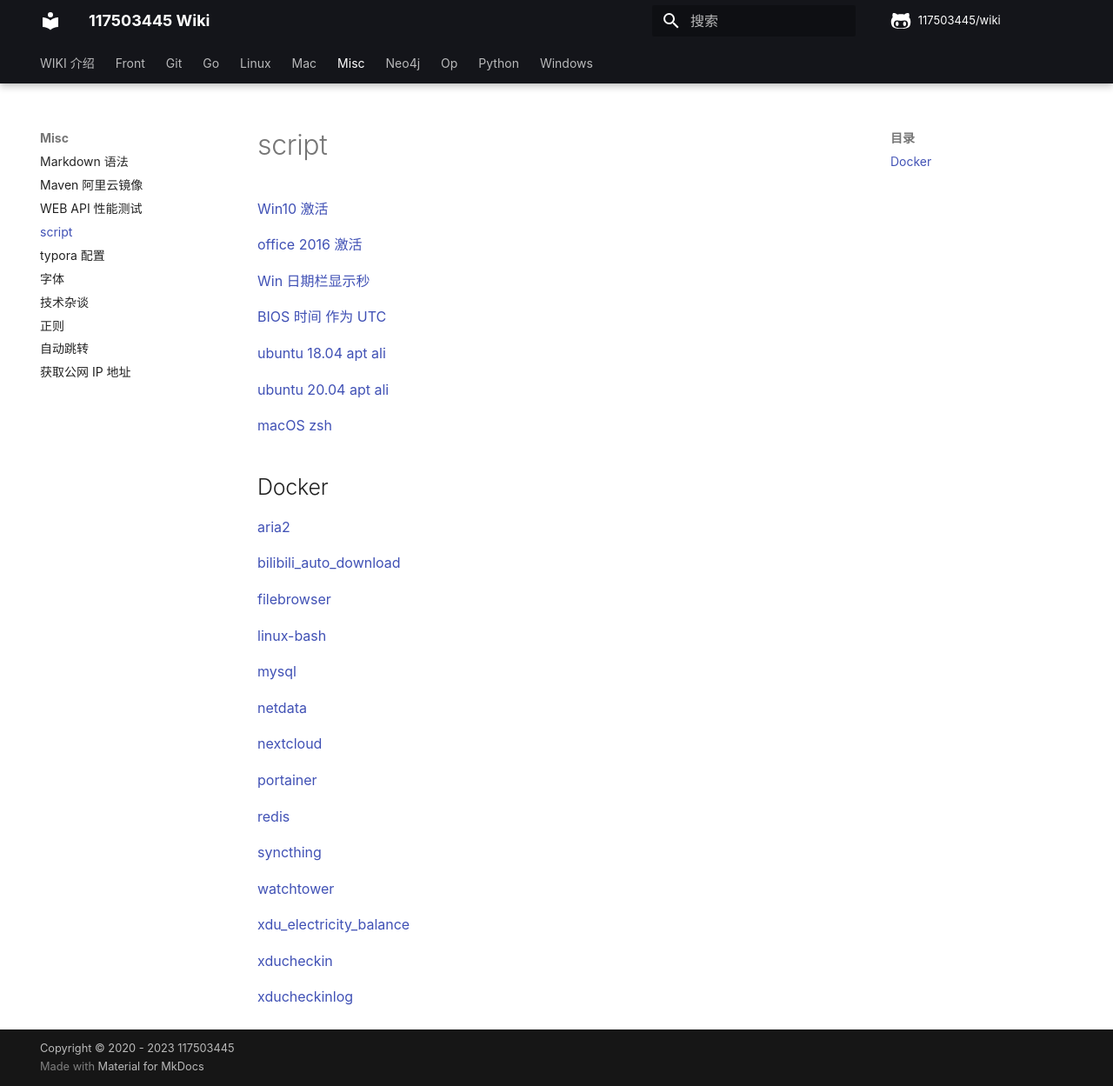
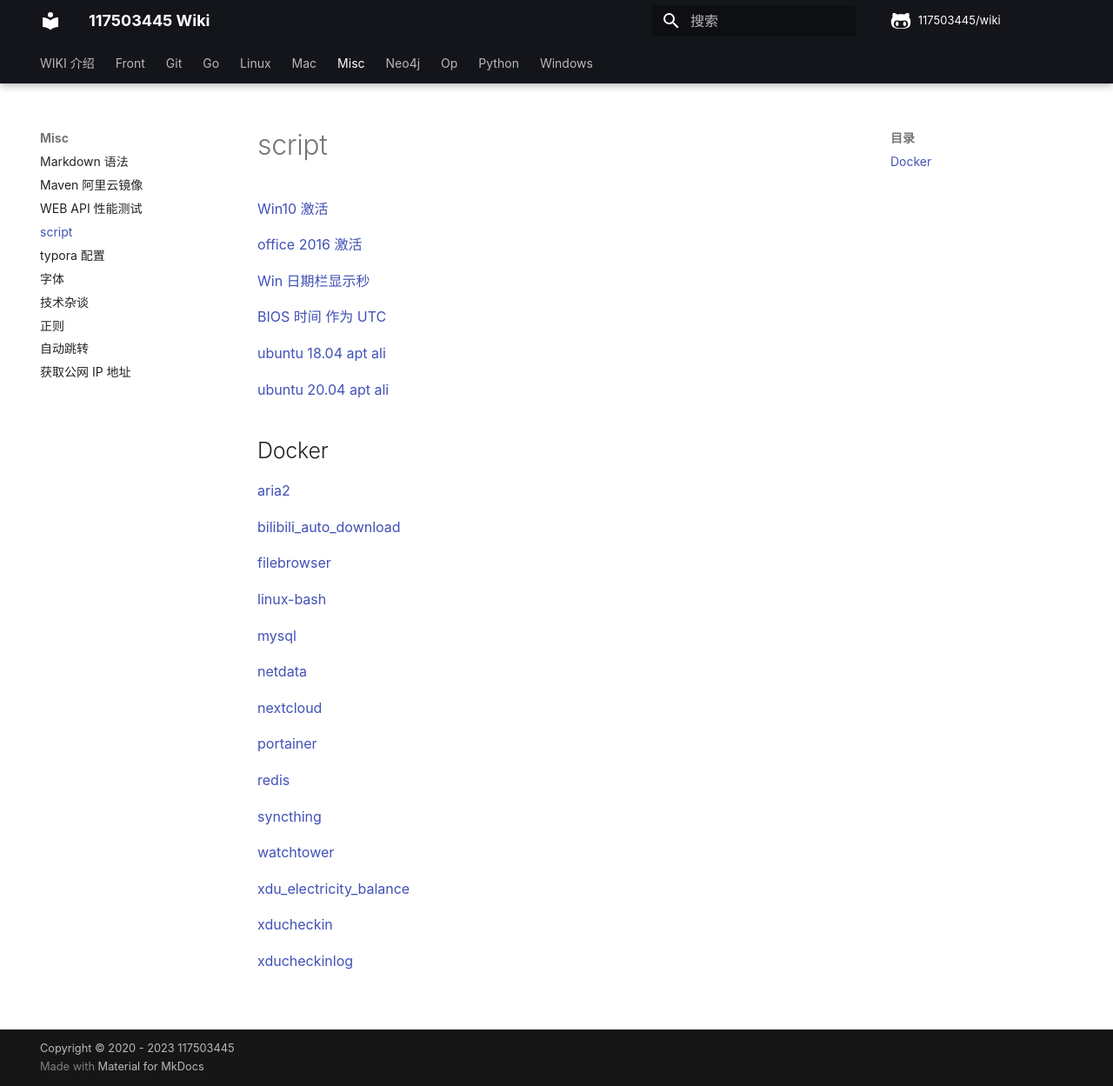
Before and after one commit to 117503445/wiki, an MkDocs documentation site: the page built from docs/misc/script.md, in a window 1280 px wide and 1249 px high. Shown: the whole window at 87% size. Built offline with MkDocs 1.6.1 and Material for MkDocs 9.7.7, drawn with Linux system fonts in a browser that asks for light colours; some web fonts are replaced; comment, search, counter and statistics services are not loaded.

Commit message:
zsh
Signed-off-by: 117503445 <t117503445@gmail.com>

```diff
--- a/docs/misc/script.md
+++ b/docs/misc/script.md
@@ -11,8 +11,6 @@
 [ubuntu 18.04 apt ali](script/ubuntu_1804_apt.sh)
 
 [ubuntu 20.04 apt ali](script/ubuntu_2004_apt.sh)
-
-[macOS zsh](script/zsh.sh)
 
 ## Docker
 
```
Also changed, not shown: 4 other files.
